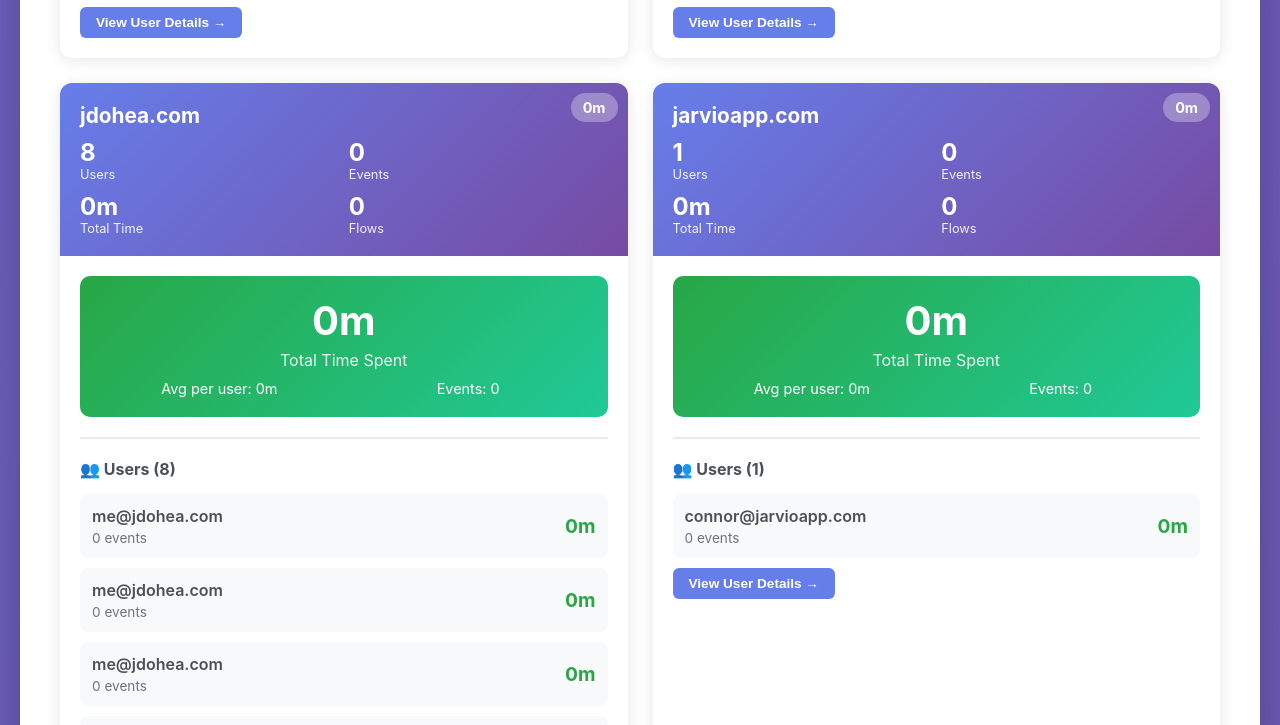
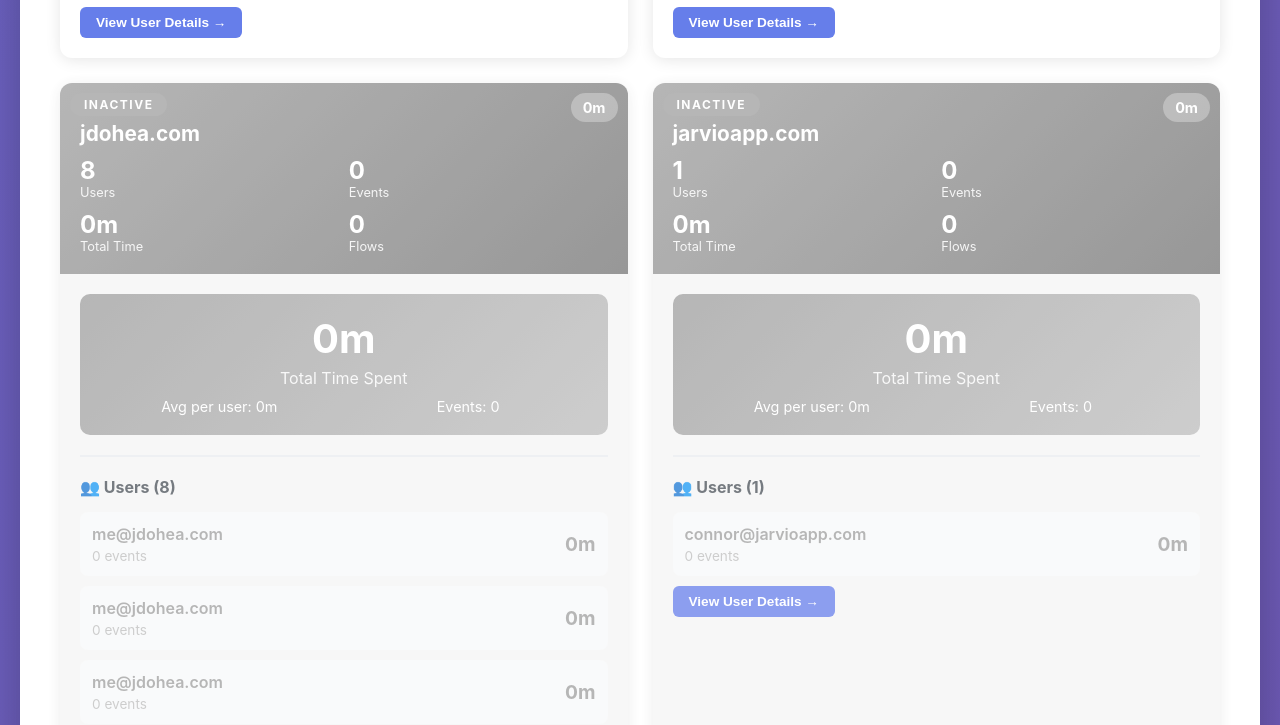
Before and after one commit to jyan366/jarvio-posthog-analytics, a plain HTML site: page dashboard.html in a window 1280 px wide. Shown: the part 7375-8100 px from the top of the page. Drawn offline with nearby package versions, Linux system fonts and the light colour scheme.

Commit message:
Add inactive badge and grey styling for 0 activity users/orgs

```diff
--- a/dashboard.html
+++ b/dashboard.html
@@ -620,6 +620,55 @@
             padding: 60px 20px;
             color: #6c757d;
             font-size: 1.2em;
+        }
+
+        /* INACTIVE CARD STYLES */
+        .entity-card.inactive {
+            opacity: 0.75;
+            background: #f5f5f5;
+        }
+
+        .entity-card.inactive .entity-header {
+            background: linear-gradient(135deg, #9e9e9e 0%, #757575 100%) !important;
+        }
+
+        .entity-card.inactive .time-display {
+            background: linear-gradient(135deg, #9e9e9e 0%, #bdbdbd 100%);
+        }
+
+        .entity-card.inactive .entity-body {
+            background: #f5f5f5;
+            color: #9e9e9e;
+        }
+
+        .entity-card.inactive .user-email,
+        .entity-card.inactive .user-time,
+        .entity-card.inactive .flow-stat strong {
+            color: #9e9e9e;
+        }
+
+        .entity-card.inactive .user-stats {
+            color: #bdbdbd;
+        }
+
+        .inactive-badge {
+            display: inline-block;
+            background: #9e9e9e;
+            color: white;
+            padding: 4px 14px;
+            border-radius: 20px;
+            font-size: 0.75em;
+            font-weight: 700;
+            letter-spacing: 1.5px;
+            text-transform: uppercase;
+            position: absolute;
+            top: 10px;
+            left: 10px;
+            z-index: 2;
+        }
+
+        .entity-card.inactive .entity-header {
+            padding-top: 38px;
         }
 
         @media (max-width: 768px) {
@@ -2074,13 +2123,20 @@
             }
         }
 
+        function isInactive(entity) {
+            return Math.round(entity.timeMinutes) === 0 && entity.events === 0;
+        }
+
         function createOrganizationCard(org) {
             const isHighUsage = org.timeMinutes > 180;  // > 3 hours
-            const headerClass = isHighUsage ? 'entity-header high-usage' : 'entity-header';
+            const inactive = isInactive(org);
+            const headerClass = isHighUsage && !inactive ? 'entity-header high-usage' : 'entity-header';
+            const cardClass = inactive ? 'entity-card inactive' : 'entity-card';
 
             return `
-                <div class="entity-card">
+                <div class="${cardClass}">
                     <div class="${headerClass}">
+                        ${inactive ? '<span class="inactive-badge">INACTIVE</span>' : ''}
                         <div class="time-badge">${formatTime(org.timeMinutes)}</div>
                         <h3>${org.name}</h3>
                         <div class="entity-metrics">
@@ -2146,9 +2202,13 @@
         }
 
         function createUserCard(user) {
+            const inactive = isInactive(user);
+            const cardClass = inactive ? 'entity-card inactive' : 'entity-card';
+            const headerClass = inactive ? 'entity-header' : 'entity-header user-level';
             return `
-                <div class="entity-card">
-                    <div class="entity-header user-level">
+                <div class="${cardClass}">
+                    <div class="${headerClass}">
+                        ${inactive ? '<span class="inactive-badge">INACTIVE</span>' : ''}
                         <div class="time-badge">${formatTime(user.timeMinutes)}</div>
                         <h3>${user.email}</h3>
                         <div class="email">${user.organization}</div>
```
